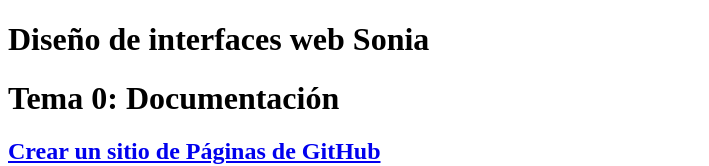
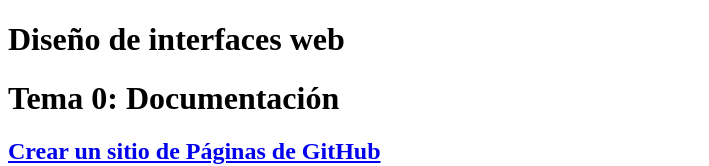
Before and after one commit to soniatorres89/soniae, a plain HTML site: page index.html in a window 1280 px wide. Shown: the top 166 px of the page, without its empty margins (0-709 px from the left). Drawn offline with Linux system fonts and the light colour scheme.

Commit message:
Update index.html quito Sonia del h1

```diff
--- a/index.html
+++ b/index.html
@@ -6,7 +6,7 @@
     <title>Diseño de Interfaces Web</title>
 </head>
 <body>
-    <h1>Diseño de interfaces web Sonia</h1>
+    <h1>Diseño de interfaces web</h1>
 
     <h1>Tema 0: Documentación</h1>
     <h2><a href="ruta-al-archivo.pdf">Crear un sitio de Páginas de GitHub</a></h2>
```
